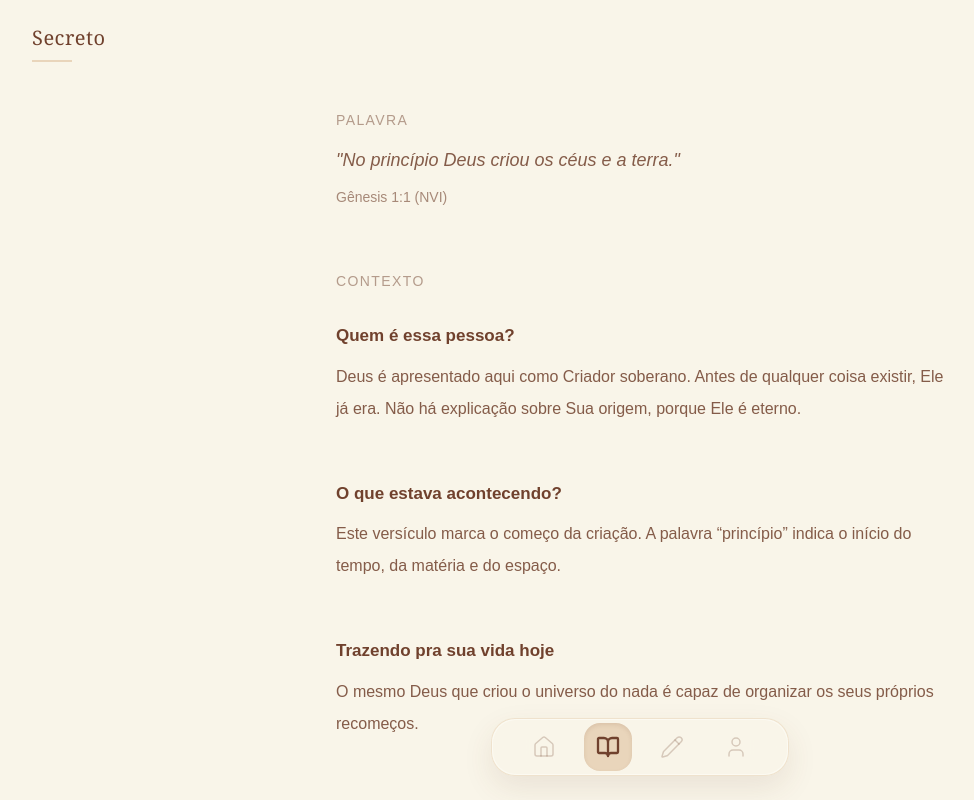
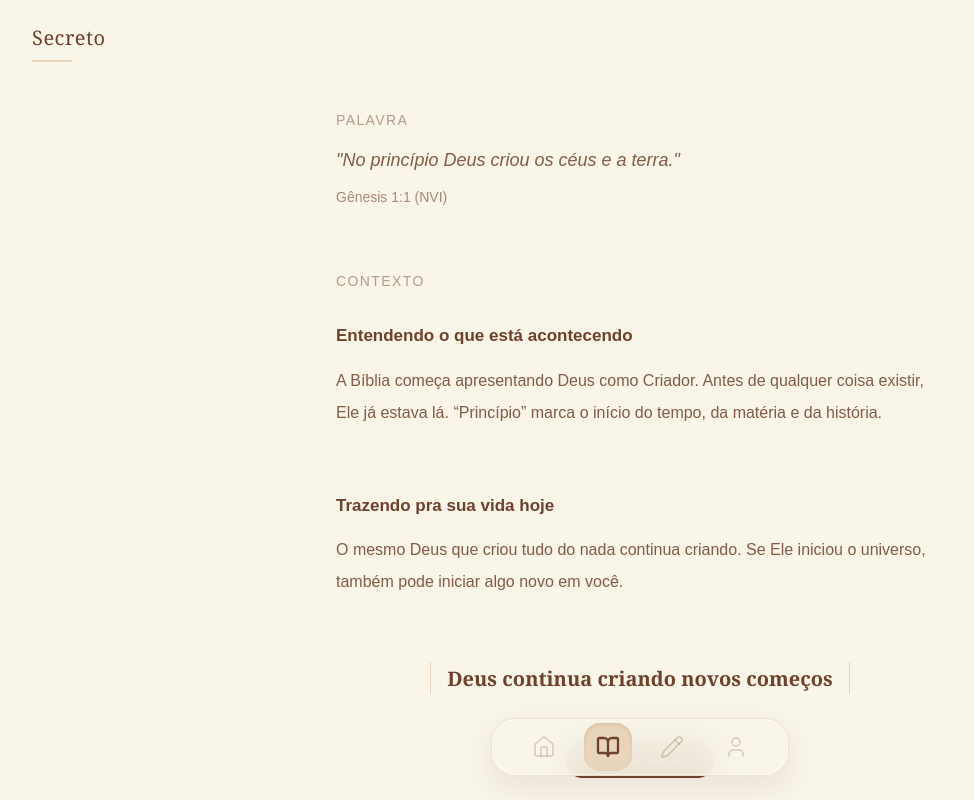
Before and after one commit to michelesannti/no-secreto, a Next.js app: page /secreto in a window 1280 px wide. Shown: the top 800 px of the page, without its empty margins (0-974 px from the left). Built offline with nearby package versions, Linux system fonts and the light colour scheme.

Commit message:
refactor: contexto mais leve e devocional

```diff
--- a/app/(app)/secreto/page.tsx
+++ b/app/(app)/secreto/page.tsx
@@ -36,39 +36,30 @@ export default function SecretoPage() {
             CONTEXTO
           </p>
 
-          <div className="space-y-14">
+          <div className="space-y-16">
 
-            {/* QUEM */}
+            {/* ENTENDENDO */}
             <div>
-              <h2 className="font-semibold text-[17px] text-[#70412d] mb-3">
-                Quem é essa pessoa?
+              <h2 className="font-semibold text-[17px] text-[#70412d] mb-4">
+                Entendendo o que está acontecendo
               </h2>
+
               <p className="leading-8 text-[#70412d]/85">
-                Deus é apresentado aqui como Criador soberano. Antes de qualquer
-                coisa existir, Ele já era. Não há explicação sobre Sua origem,
-                porque Ele é eterno.
-              </p>
-            </div>
-
-            {/* O QUE ESTAVA ACONTECENDO */}
-            <div>
-              <h2 className="font-semibold text-[17px] text-[#70412d] mb-3">
-                O que estava acontecendo?
-              </h2>
-              <p className="leading-8 text-[#70412d]/85">
-                Este versículo marca o começo da criação. A palavra “princípio”
-                indica o início do tempo, da matéria e do espaço.
+                A Bíblia começa apresentando Deus como Criador.
+                Antes de qualquer coisa existir, Ele já estava lá.
+                “Princípio” marca o início do tempo, da matéria e da história.
               </p>
             </div>
 
             {/* TRAZENDO PRA VIDA */}
             <div>
-              <h2 className="font-semibold text-[17px] text-[#70412d] mb-3">
+              <h2 className="font-semibold text-[17px] text-[#70412d] mb-4">
                 Trazendo pra sua vida hoje
               </h2>
+
               <p className="leading-8 text-[#70412d]/85">
-                O mesmo Deus que criou o universo do nada é capaz de organizar
-                os seus próprios recomeços.
+                O mesmo Deus que criou tudo do nada continua criando.
+                Se Ele iniciou o universo, também pode iniciar algo novo em você.
               </p>
             </div>
 
@@ -91,8 +82,7 @@ export default function SecretoPage() {
         {/* BOTÃO */}
         <div className="mt-12 flex justify-center">
           <button
-            className="px-6 py-2 rounded-full bg-[#70412d] text-[#f9f5e9] text-sm tracking-wide"
-          >
+            className="px-6 py-2 rounded-full bg-[#70412d] text-[#f9f5e9] text-sm tracking-wide">
             Concluir estudo
           </button>
         </div>
```
